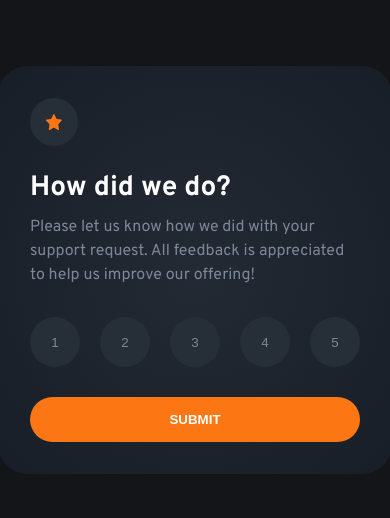
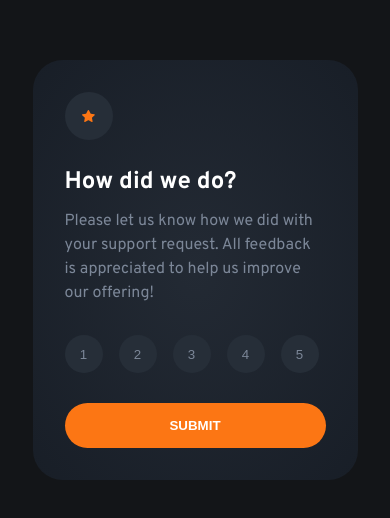
Before and after one commit to DCoder18/FEM-rating-component, a plain HTML site: page index.html in a window 390 px wide. Shown: the part 152-670 px from the top of the page. Drawn offline with Linux system fonts and the light colour scheme.

Commit message:
Improve responsiveness

```diff
--- a/index.html
+++ b/index.html
@@ -13,6 +13,7 @@
     <link href="https://fonts.googleapis.com/css2?family=Overpass:wght@400;700&display=swap" rel="stylesheet">
 </head>
 <body>
+  <div class="container">
     <div class="card">
       <div class="section-default">
           <div class="circle circle--star">
@@ -45,6 +46,8 @@
       </div>
 
   </div>
+  </div>
+
 
     <script src="script.js"></script>
 
--- a/style.scss
+++ b/style.scss
@@ -42,6 +42,7 @@ body {
     display: flex;
     justify-content: center;
     align-items: center;
+    margin: 0 2rem;
 }
 
 
@@ -51,15 +52,12 @@ Components
 .card {
     background: var(--grd-black);
     border-radius: 30px;
-    width: 40rem;
+    max-width: 40rem;
     padding: 3.2rem;
-    margin: 2rem;
 }
 
 .circle {
   border-radius: 50%;
-    width: 5rem;
-    height: 5rem;
   background-color: var(--clr-dark-blue-1);
   color: var(--clr-grey-2);
   display: flex;
@@ -150,3 +148,35 @@ Components
     padding: .5rem 2rem;
     border-radius: 2.2rem;
 }
+
+
+@media (max-width: 35em) {
+  .card {
+    max-width: 32.5rem;
+  }
+
+  .rating {
+    gap: 1.6rem;
+  }
+
+  .circle--rating {
+    width: 3.8rem;
+    height: 3.8rem;
+  }
+
+  .img-default {
+    width: 1.3rem;
+  }
+
+  .img-triggered {
+    width: 16.2rem;
+  }
+
+  .heading {
+    font-size: 2.4rem;
+  }
+
+  .body {
+    font-size: 1.4rem;
+  }
+}
```
Also changed, not shown: css/style.css, 1 other file. Lines whose indentation alone changed are shown as unchanged.
